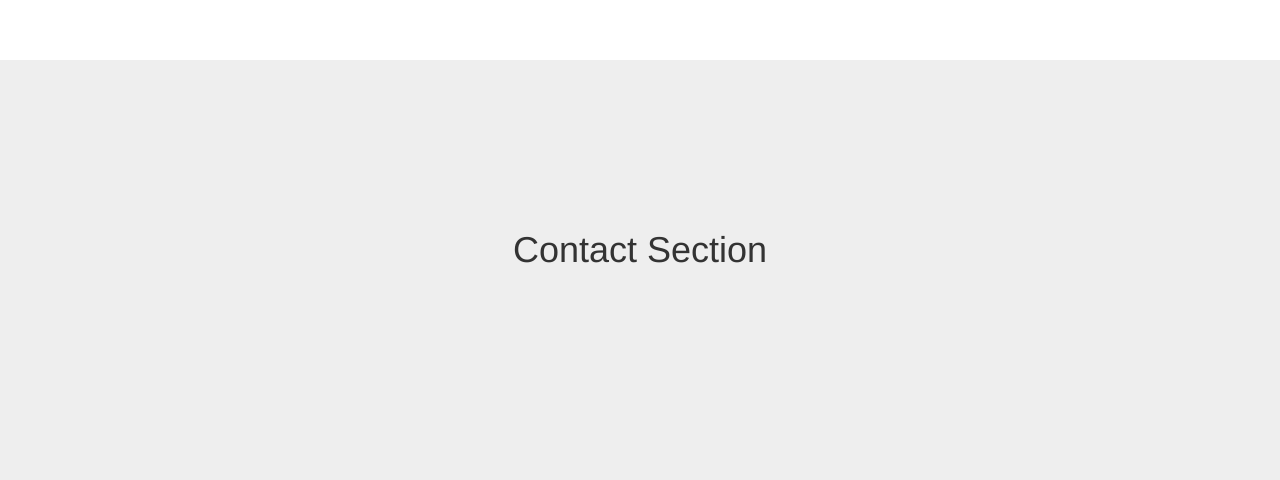
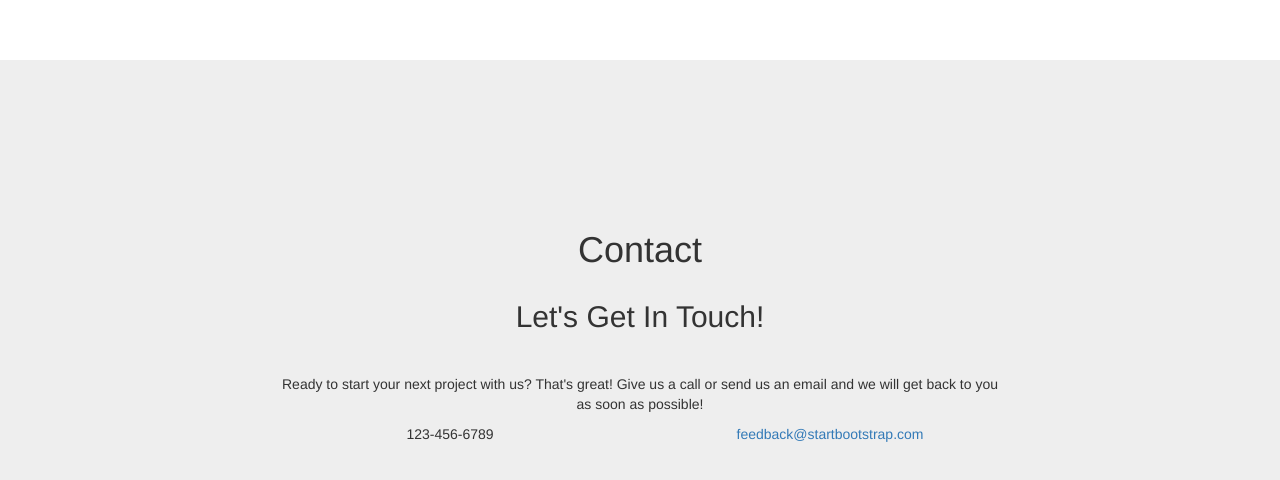
Before and after one commit to jessicahong9/jessicahong9.github.io, a website: page index.html in a window 1280 px wide. Shown: the part 2340-2820 px from the top of the page. Drawn offline with Linux system fonts and the light colour scheme.

Commit message:
Trying the contact stuff

```diff
--- a/index.html
+++ b/index.html
@@ -106,7 +106,20 @@
         <div class="container">
             <div class="row">
                 <div class="col-lg-12">
-                    <h1>Contact Section</h1>
+                    <h1>Contact</h1>
+                    <div class="col-lg-8 col-lg-offset-2 text-center">
+                    <h2 class="section-heading">Let's Get In Touch!</h2>
+                    <hr class="primary">
+                    <p>Ready to start your next project with us? That's great! Give us a call or send us an email and we will get back to you as soon as possible!</p>
+                </div>
+                <div class="col-lg-4 col-lg-offset-2 text-center">
+                    <i class="fa fa-phone fa-3x sr-contact"></i>
+                    <p>123-456-6789</p>
+                </div>
+                <div class="col-lg-4 text-center">
+                    <i class="fa fa-envelope-o fa-3x sr-contact"></i>
+                    <p><a href="mailto:your-email@your-domain.com">feedback@startbootstrap.com</a></p>
+                </div>
                 </div>
             </div>
         </div>
```
